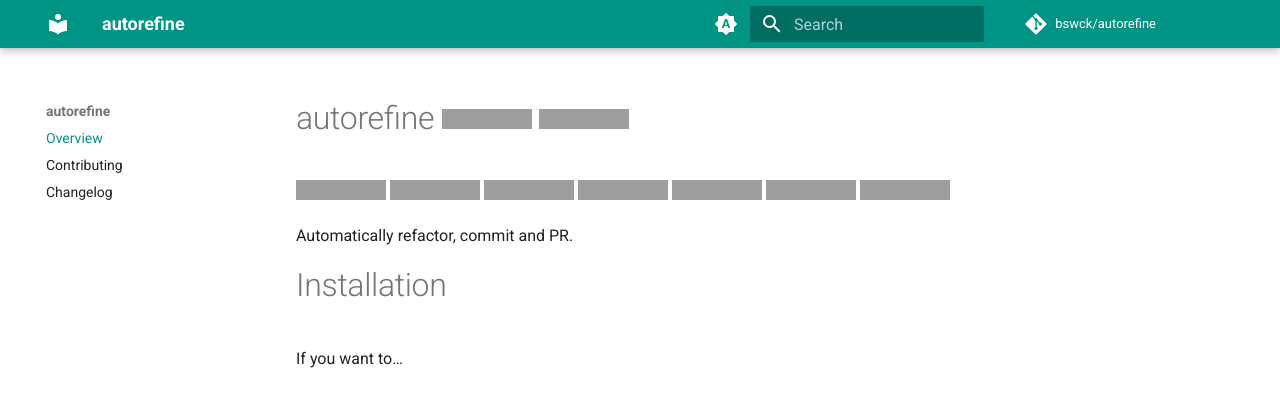
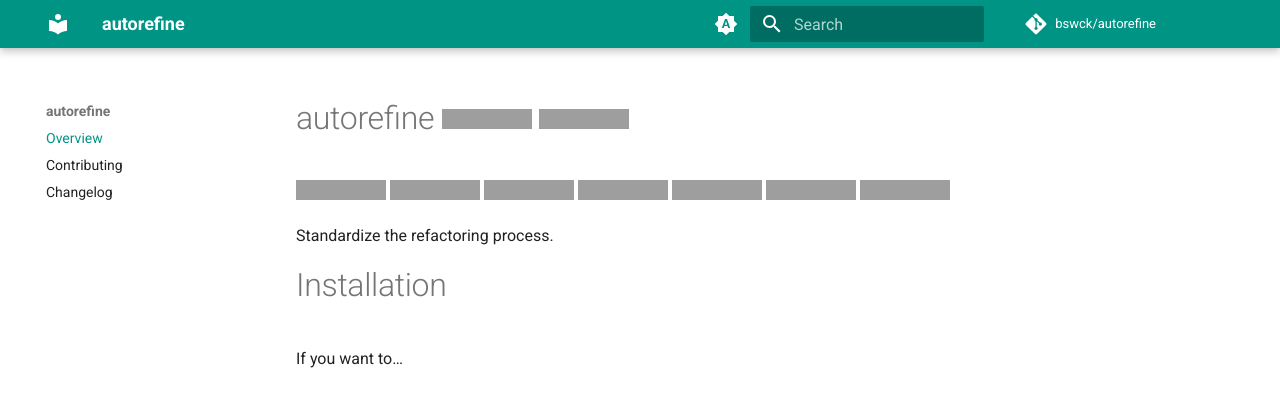
Before and after one commit to bswck/autorefine, an MkDocs documentation site: the page built from docs/index.md, in a window 1280 px wide and 900 px high. Shown: the top 417 px of the window. Built offline with MkDocs 1.6.1 and Material for MkDocs 9.7.7, drawn with Linux system fonts in a browser that asks for light colours; comment, search, counter and statistics services are not loaded; some of the changed text lies outside the part shown; grey boxes are pictures that could not be loaded.

Commit message:
Patch .copier-answers.yml at bswck/skeleton@45a69bc
Skeleton revision: https://github.com/bswck/skeleton/tree/45a69bc

```diff
--- a/.copier-answers.yml
+++ b/.copier-answers.yml
@@ -5,12 +5,12 @@ docs: true
 docs_slug: autorefine
 email_address: bswck.dev@gmail.com
 github_username: bswck
-license_name: MIT
+license_name: GPL-3.0
 org_full_name: Bartosz Sławecki
 package_name: autorefine
-project_description: Automatically refactor, commit and PR.
+project_description: Standardize the refactoring process.
 publish_on_pypi: true
-pypi_project_description: Automatically refactor, commit and PR.
+pypi_project_description: Standardize the refactoring process.
 pypi_project_name: autorefine
 python_version: '3.8'
 repo_name: autorefine
--- a/autorefine/__init__.py
+++ b/autorefine/__init__.py
@@ -1,7 +1,7 @@
 """
 autorefine.
 
-Automatically refactor, commit and PR.
+Standardize the refactoring process.
 
 (C) 2023-present Bartosz Sławecki (bswck)
 """
--- a/docs/index.md
+++ b/docs/index.md
@@ -8,7 +8,7 @@
 [![License](https://img.shields.io/github/license/bswck/autorefine.svg?label=License)](https://github.com/bswck/autorefine/blob/HEAD/LICENSE)
 [![Pre-commit](https://img.shields.io/badge/pre--commit-enabled-brightgreen?logo=pre-commit&logoColor=white)](https://github.com/pre-commit/pre-commit)
 
-Automatically refactor, commit and PR.
+Standardize the refactoring process.
 
 # Installation
 If you want to…
--- a/mkdocs.yml
+++ b/mkdocs.yml
@@ -1,5 +1,5 @@
 site_name: "autorefine"
-site_description: "Automatically refactor, commit and PR."
+site_description: "Standardize the refactoring process."
 site_url: "https://autorefine.readthedocs.io/en/latest/"
 repo_url: "https://github.com/bswck/autorefine"
 repo_name: "bswck/autorefine"
--- a/pyproject.toml
+++ b/pyproject.toml
@@ -1,9 +1,9 @@
 [tool.poetry]
 name = "autorefine"
 version = "0.0.0"
-description = "Automatically refactor, commit and PR."
+description = "Standardize the refactoring process."
 authors = ["bswck <bswck.dev@gmail.com>"]
-license = "MIT"
+license = "GPL-3.0"
 readme = "README.md"
 packages = [{ include = "autorefine/" }]
 homepage = "https://github.com/bswck/autorefine"
```
Also changed, not shown: other parts of docs/index.md (+1 -1 lines), README.md (+2 -2 lines), 2 other files.
